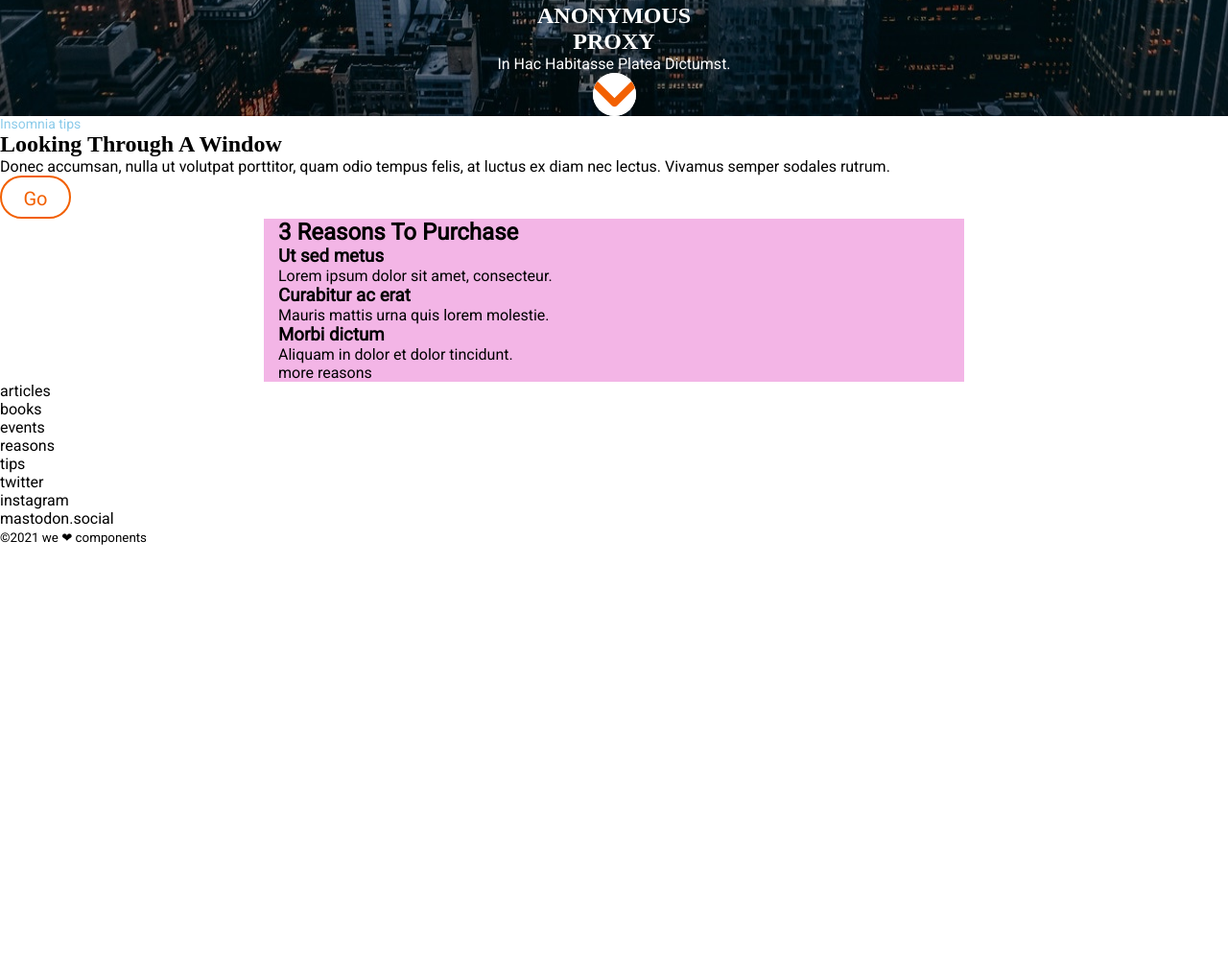
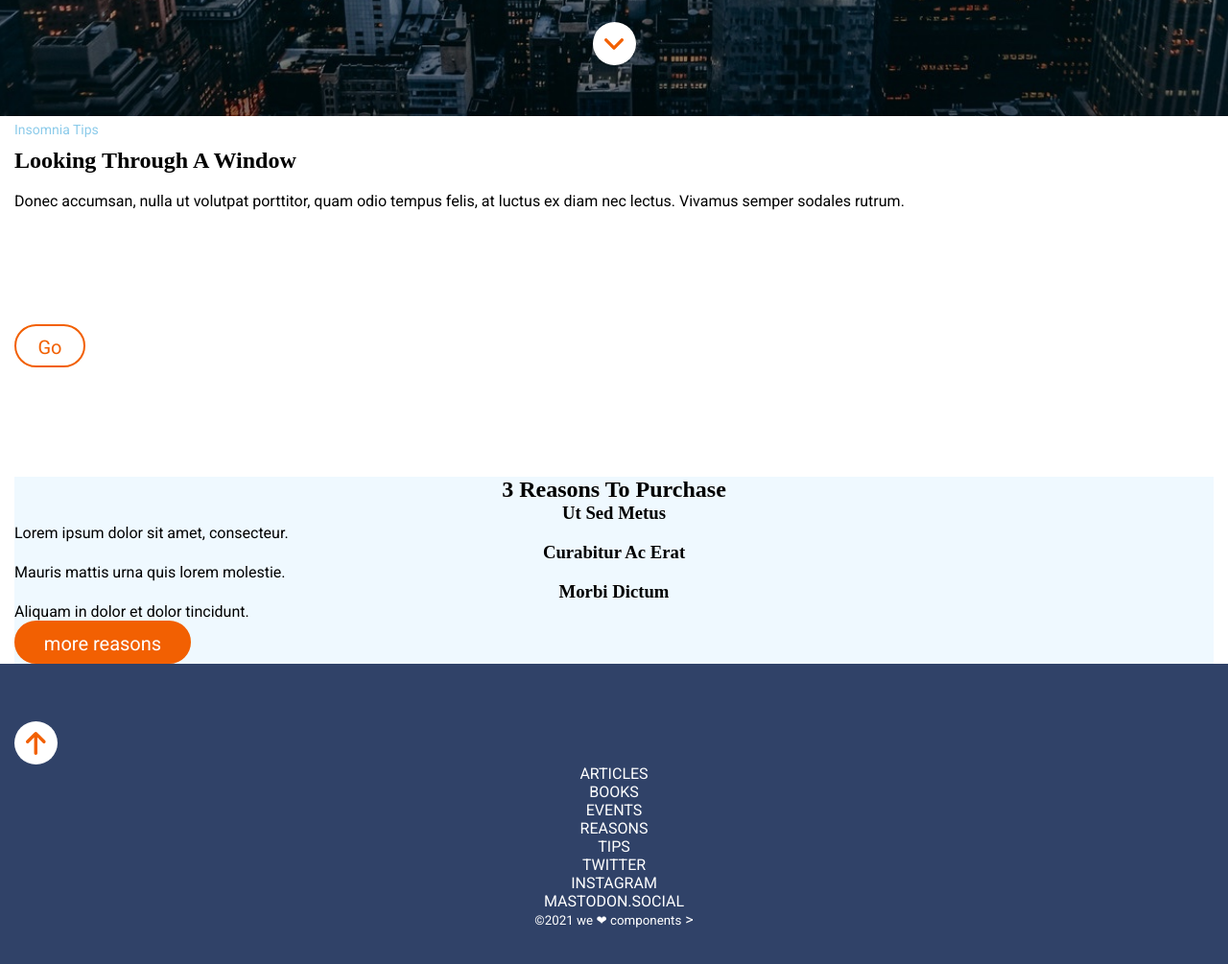
Before and after one commit to Adalab/modulo-1-evaluacion-final-jero10lf, a website: page src/html/index.html in a window 1280 px wide. Shown: the part 679-1684 px from the top of the page at 96% size. Before the commit the page ends 1248 px from the top, so only its background shows below. Drawn offline with nearby package versions, Linux system fonts and the light colour scheme; files that its build step writes are made by us from their sources; files whose address does not match are found by name.

Commit message:
Adding changes

```diff
--- a/src/html/partials/footer.html
+++ b/src/html/partials/footer.html
@@ -1,22 +1,79 @@
 <footer class="footer">
-    <nav class="menu">
-        <ul class="menulink">
-            <li class="link l1">articles</li>
-            <li class="link l2">books</li>
-            <li class="link l3">events</li>
-            <li class="link l4">reasons</li>
-            <li class="link l5">tips</li>
-            <li class="link l6">twitter</li>
-            <li class="link l7">instagram</li>
-            <li class="link l8">mastodon.social</li>
-        </ul>
-
-    </nav>
-    <div class="footersmall">
-        <small class="footersmallcopy"> &copy;2021 </small>
-        <small class="footersmallclose"
-          >we <span class="heart">&#10084;</span> components</small
-        >
-      </div>
-
+  <a class="buttonfooter" href="#hero" title="hero button">
+    <img class="imgbuttonfooter" src="./assets/images/ico-arrow.svg" title="Go to top" alt="Go to top">
+</a>
+<section class="footermenu">
+  <nav class="footermenulink">
+    <ul class="listlink">
+      <li>
+        <a
+        class="links"
+        href="https://adalab.es/"
+        target="_blank"
+        title="articles"
+        >articles</a>
+      </li>
+      <li>
+        <a
+        class="links"
+        href="https://adalab.es/"
+        target="_blank"
+        title="books"
+        >books</a>
+      </li>
+      <li>
+        <a
+        class="links"
+        href="https://adalab.es/"
+        target="_blank"
+        title="events"
+        >events</a>
+      </li>
+      <li>
+        <a
+        class="links"
+        href="https://adalab.es/"
+        target="_blank"
+        title="reasons"
+        >reasons</a>
+      </li>
+      <li>
+        <a
+        class="links"
+        href="https://adalab.es/"
+        target="_blank"
+        title="tips"
+        >tips</a>
+      </li>
+      <li>
+        <a
+        class="links"
+        href="https://adalab.es/"
+        target="_blank"
+        title="twitter"
+        >twitter</a>
+      </li>
+      <li>
+        <a
+        class="links"
+        href="https://adalab.es/"
+        target="_blank"
+        title="instagram"
+        >instagram</a>
+      </li>
+      <li>
+        <a
+        class="links"
+        href="https://adalab.es/"
+        target="_blank"
+        title="mastodon.social"
+        >mastodon.social</a>
+      </li>
+   </ul>
+  </nav>
+  <div class="footersmall">
+    <small class="footersmallcopy"> &copy;2021 </small>
+    <small class="footersmallclose">we <span class="heart">&#10084;</span> components</small>        >
+  </div>
+</section>
 </footer>
--- a/src/html/partials/hero.html
+++ b/src/html/partials/hero.html
@@ -4,6 +4,6 @@
         <p class="herosubtitle">in hac habitasse platea dictumst.</p>
     </div>
     <a class="buttonhero" href="#reasons" title="hero button">
-        <img class="buttonhero" src="./assets/images/ico-scroll-down.svg" title="Go to reasons" alt="Go to reasons">
+        <img src="./assets/images/ico-scroll-down.svg" title="Go to reasons" alt="Go to reasons">
     </a>
 </section>
--- a/src/html/partials/looking.html
+++ b/src/html/partials/looking.html
@@ -2,10 +2,14 @@
     <!--<div class="centralcolumn">-->
         <small class="lookingimsonia">Insomnia tips</small>
         <h2 class="lookingtitle">looking through a window</h2>
-        <p class="lookingtext"></p>Donec accumsan, nulla ut volutpat porttitor, quam odio tempus felis, at luctus ex diam nec lectus. Vivamus semper sodales rutrum.</p>
-        <a
-        class="lookingbotton"
-        href="https://adalab.es/"
-        title="Go adalab"
-        >Go</a>
+        <p class="lookingtext">Donec accumsan, nulla ut volutpat porttitor, quam odio tempus felis, at luctus ex diam nec lectus. Vivamus semper sodales rutrum.</p>
+
+            <div class="botton">
+                <a
+                class="lookingbotton"
+                href="https://adalab.es/"
+                title="Go adalab"
+                >Go</a>
+            </div>
+
   </section>
--- a/src/html/partials/main.html
+++ b/src/html/partials/main.html
@@ -1,6 +1,9 @@
 <main class="main">
 
     <include src="./hero.html" ></include>
-    <include src="./looking.html"></include>
-    <include src="./reasons.html"></include>
+
+    <div class="lookreas">
+        <include src="./looking.html"></include>
+        <include src="./reasons.html"></include>
+    </div>
 </main>
--- a/src/html/partials/reasons.html
+++ b/src/html/partials/reasons.html
@@ -1,22 +1,19 @@
-
-    <section id="reasons" class="reasons">
-        <div class="centralcolumn">
-            <section class="reasontext">
-                <h2>3 Reasons To Purchase</h2>
-                <article class="reasontext art1">
-                    <h3>Ut sed metus</h3>
-                    <p>Lorem ipsum dolor sit amet, consecteur.</p>
-                </article>
-                <article class="reasontext art2"></article>
-                <h3>Curabitur ac erat</h3>
-                <p>Mauris mattis urna quis lorem molestie.</p>
-            </article>
-                <article class="reasontext art3">
-                <h3>Morbi dictum</h3>
-                <p>Aliquam in dolor et dolor tincidunt.</p>
-            </article>
-            <div>more reasons</div>
-            </section>
-        </div>
+<section id="reasons" class="reasons">
+    <h2 class="reasontitle">3 Reasons To Purchase</h2>
+    <section class="reasontext">
+        <article class="reasontextart1">
+            <h3 class="reasonsubtitle">Ut sed metus</h3>
+            <p class="reasonparagraph">Lorem ipsum dolor sit amet, consecteur.</p>
+        </article>
+        <article class="reasontextart2"></article>
+            <h3 class="reasonsubtitle">Curabitur ac erat</h3>
+            <p class="reasonparagraph">Mauris mattis urna quis lorem molestie.</p>
+        </article>
+        <article class="reasontextart3">
+            <h3 class="reasonsubtitle">Morbi dictum</h3>
+            <p class="reasonparagraph">Aliquam in dolor et dolor tincidunt.</p>
+        </article>
 
     </section>
+    <a class="reasonbotton" href="https://adalab.es/" title="Go adalab" >more reasons</a>
+</section>
--- a/src/scss/layout/_footer.scss
+++ b/src/scss/layout/_footer.scss
@@ -1,2 +1,35 @@
 .footer {
+  background-color: $color-background-footer;
+  min-height: 465px;
+  padding: 60px 15px 45px 15px;
 }
+.footermenu {
+  display: flex;
+  flex-direction: column;
+
+  justify-content: flex-end;
+  align-items: center;
+  text-align: center;
+  color: $color-white;
+
+  text-align: center;
+}
+.listlink {
+  list-style: none;
+  text-transform: uppercase;
+}
+.links {
+  color: $color-white;
+
+  text-decoration: none;
+}
+.buttonfooter {
+  width: 45px;
+  height: 45px;
+  background-color: $color-white;
+  border-radius: 22.5px;
+  display: flex;
+  justify-content: center;
+  align-items: center;
+  margin: 0;
+}
--- a/src/scss/layout/_hero.scss
+++ b/src/scss/layout/_hero.scss
@@ -3,27 +3,34 @@
   height: 100vh;
   background-image: url(../images/cover.jpg);
   background-color: transparent;
-  background-size: 100% 100%;
+  background-size: cover;
+  background-position: center;
   display: flex;
   flex-direction: column;
   justify-content: flex-end;
   align-items: center;
+  padding-bottom: 53px;
 }
+
 .herotext {
   color: $color-white;
   text-align: center;
 }
 .herotitle {
+  margin-top: 284px;
   font-family: $font-titles;
   size: 42px;
   text-transform: uppercase;
   word-spacing: 100vw;
   font-weight: bold;
+  line-height: 1.31;
 }
 .herosubtitle {
   size: 16px;
   text-transform: capitalize;
   font-weight: regular;
+  margin-top: 10px;
+  margin-bottom: 45px;
 }
 .buttonhero {
   width: 45px;
@@ -31,6 +38,7 @@
   background-color: $color-white;
   border-radius: 22.5px;
   display: flex;
+  flex-direction: column;
   justify-content: center;
-  text-align: center;
+  align-items: center;
 }
--- a/src/scss/layout/_looking.scss
+++ b/src/scss/layout/_looking.scss
@@ -1,27 +1,47 @@
 .looking {
+  box-sizing: border-box;
+  min-height: 376px;
   display: flex;
   flex-direction: column;
-  align-content: center;
-  text-align: left;
+
+  width: 100%;
 }
 .lookingimsonia {
   font-size: 14px;
   color: $color-insomnia;
+  text-transform: capitalize;
+  margin-bottom: 1px;
+  line-height: 2.14;
 }
 .lookingtitle {
   font-family: $font-titles;
   font-size: 24 px;
   font-weight: bold;
   text-transform: capitalize;
+  line-height: 1.25;
+  margin-bottom: 15px;
+}
+
+.lookingtext {
+  line-height: 1.67;
+}
+.botton {
+  display: flex;
+  justify-content: left;
+  text-align: end;
+  align-items: center;
+  width: 100%;
+  height: 100%;
+  flex-grow: 1;
 }
 .lookingbotton {
   box-sizing: border-box;
   border: solid 2px $color-button;
   width: 74px;
+  height: 45px;
   border-radius: 22.5px;
-  height: 45px;
+
   text-align: center;
-  border-color: $color-button;
   font-size: 20px;
   font-weight: 500;
   line-height: 2.25;
--- /dev/null
+++ b/src/scss/layout/_reasons.scss
@@ -0,0 +1,36 @@
+.reasons {
+  display: grid;
+  grid-template-columns: 1fr;
+  grid-template-rows: repeat (3, 1fr);
+  background-color: $color-background-main;
+}
+.reasontext {
+}
+.reasontitle {
+  font-family: $font-titles;
+  font-size: 24;
+  font-weight: bold;
+  justify-self: center;
+  text-transform: capitalize;
+}
+.reasonsubtitle {
+  font-family: $font-titles;
+  font-weight: bold;
+  justify-self: center;
+  text-transform: capitalize;
+}
+.reasonbotton {
+  box-sizing: border-box;
+  border: solid 2px $color-button;
+  width: 184px;
+  border-radius: 22.5px;
+  height: 45px;
+  text-align: center;
+  border-color: $color-button;
+  font-size: 20px;
+  font-weight: 500;
+  line-height: 2.25;
+  text-decoration: none;
+  color: $color-white;
+  background-color: $color-button;
+}
--- a/src/scss/main.scss
+++ b/src/scss/main.scss
@@ -1,3 +1,11 @@
+* {
+  margin: 0;
+  padding: 0;
+  box-sizing: border-box;
+}
+.lookreas {
+  padding: 0 15px 0 15px;
+}
 @import "core/variables";
 @import "core/reset";
 @import "layout/header";
@@ -5,4 +13,5 @@
 @import "layout/page";
 @import "layout/hero";
 @import "layout/looking";
+@import "layout/reasons";
 @import "pages/index";
```
